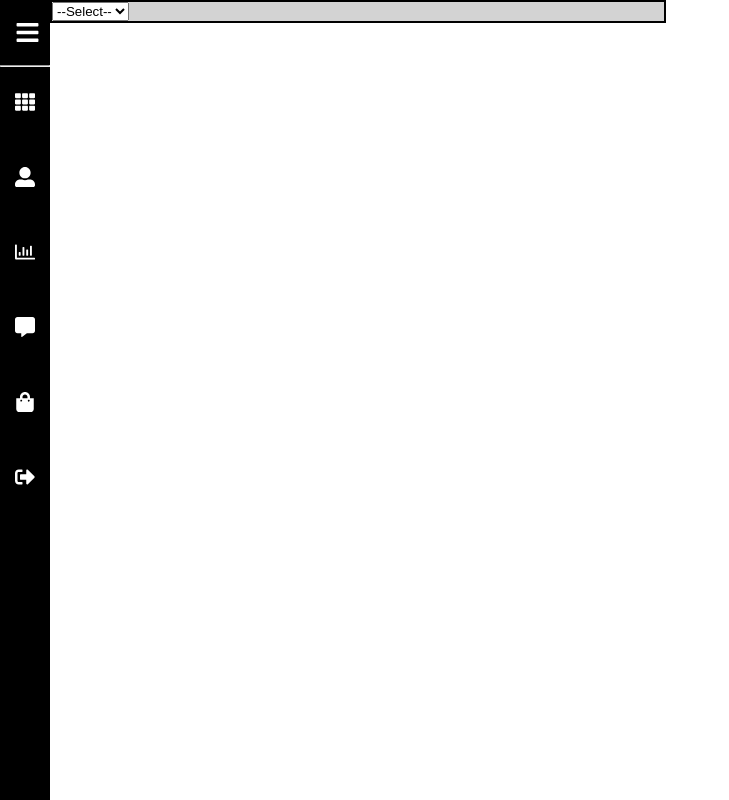
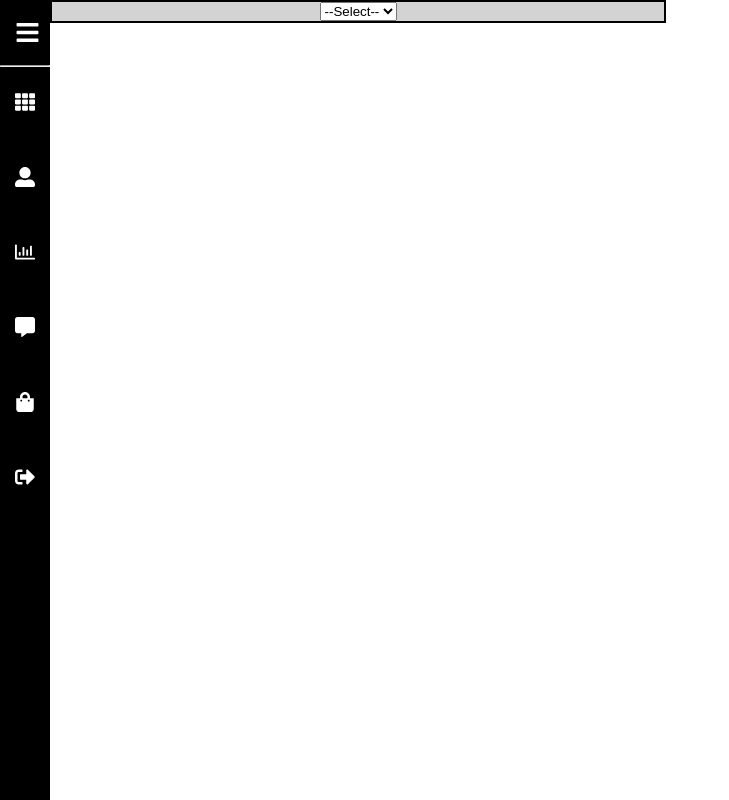
Before and after one commit to suresh160390/frontend, a React (Create React App) app: page /home/services in a window 1280 px wide. Shown: the whole page, without its empty margins (0-729 px from the left). Built offline with nearby package versions, Linux system fonts and the light colour scheme; sample sign-in values are in the browser's storage.

Commit message:
Update Services.js

```diff
--- a/src/Pages/Services.js
+++ b/src/Pages/Services.js
@@ -14,7 +14,7 @@ const Services = () => {
 
   return (
     <>
-      <div style={{ width: '100%',height: '20%', display: 'flex', alignItems: 'center', textAlign: 'center', backgroundColor: 'lightgray', border: '2px solid black'}}>
+      <div style={{ width: '100%',height: '40%', display: 'flex', flexDirection: 'column' , justifycontent: 'center', alignItems: 'center', textAlign: 'center', backgroundColor: 'lightgray', border: '2px solid black'}}>
         <select id="Services" onChange={handleSelectChange}>
             <option value="Select" >--Select--</option>
             <option value="PES">PES</option>
```
